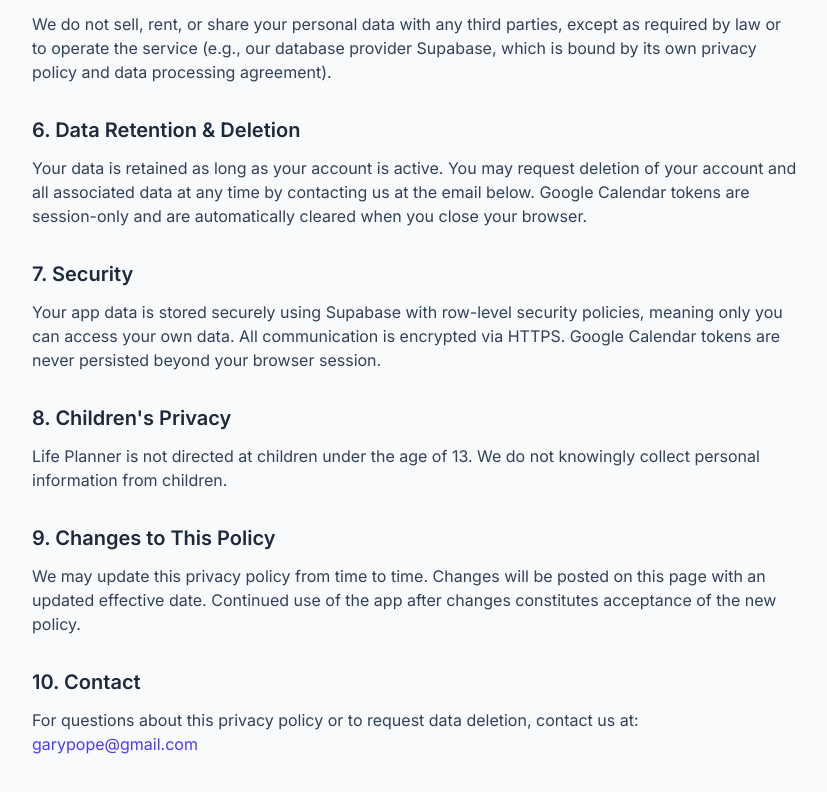
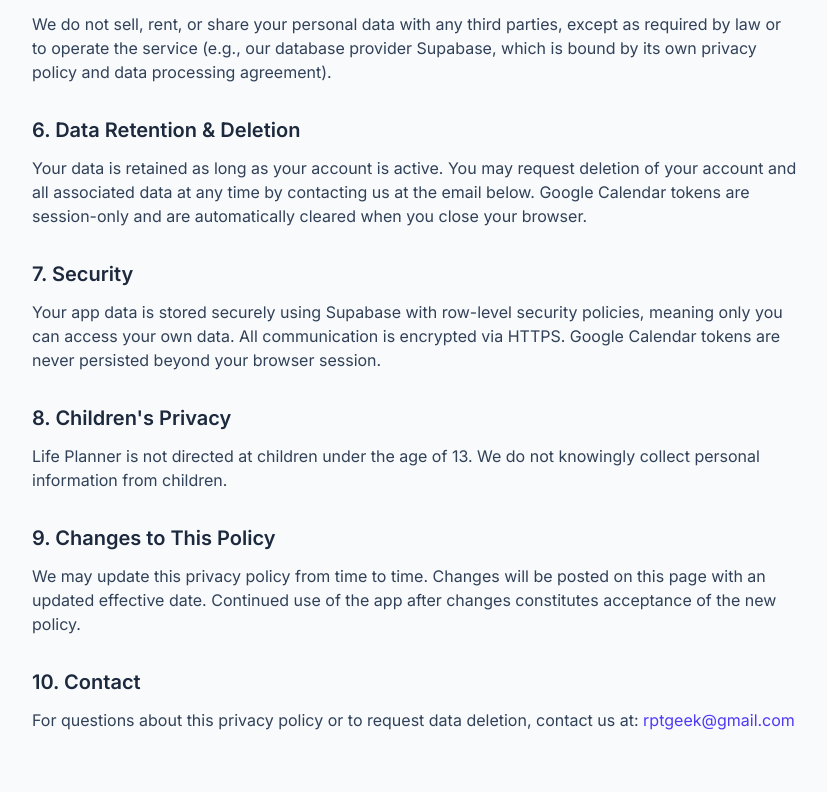
Before and after one commit to rptgeek/life-planner, a Next.js app: page /privacy in a window 1280 px wide. Shown: the part 1120-1912 px from the top of the page, without its empty margins (224-1051 px from the left). Built offline with nearby package versions, Linux system fonts and the light colour scheme.

Commit message:
fix: correct contact email to rptgeek@gmail.com in privacy and terms, bump to 1.0.4
Co-Authored-By: Claude Sonnet 4.6 <noreply@anthropic.com>

```diff
--- a/src/app/privacy/page.tsx
+++ b/src/app/privacy/page.tsx
@@ -125,8 +125,8 @@ export default function PrivacyPage() {
             <h2 className="text-xl font-semibold text-slate-800 mb-3">10. Contact</h2>
             <p>
               For questions about this privacy policy or to request data deletion, contact us at:{' '}
-              <a href="mailto:garypope@gmail.com" className="text-indigo-600 hover:underline">
-                garypope@gmail.com
+              <a href="mailto:rptgeek@gmail.com" className="text-indigo-600 hover:underline">
+                rptgeek@gmail.com
               </a>
             </p>
           </section>
--- a/src/app/terms/page.tsx
+++ b/src/app/terms/page.tsx
@@ -116,8 +116,8 @@ export default function TermsPage() {
             <h2 className="text-xl font-semibold text-slate-800 mb-3">11. Contact</h2>
             <p>
               Questions about these terms? Contact us at:{' '}
-              <a href="mailto:garypope@gmail.com" className="text-indigo-600 hover:underline">
-                garypope@gmail.com
+              <a href="mailto:rptgeek@gmail.com" className="text-indigo-600 hover:underline">
+                rptgeek@gmail.com
               </a>
             </p>
           </section>
--- a/src/lib/version.ts
+++ b/src/lib/version.ts
@@ -1 +1 @@
-export const APP_VERSION = '1.0.3'
+export const APP_VERSION = '1.0.4'
```
